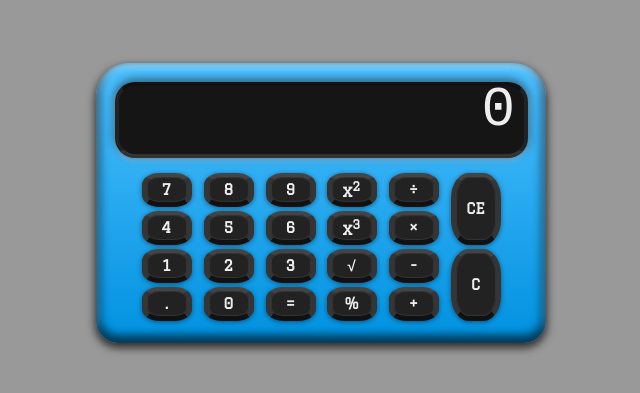
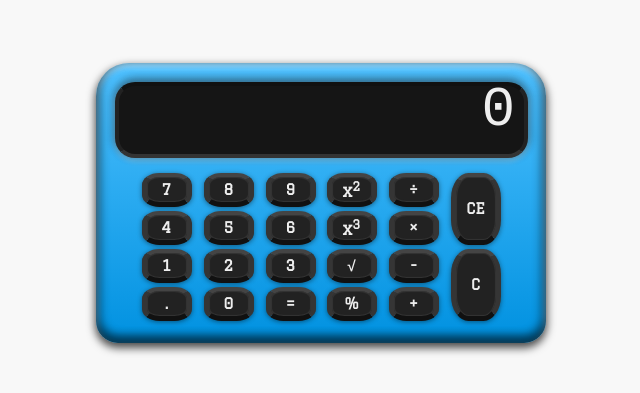
Before and after one commit to ZFudge/Calculator, a plain HTML site: page index.html in a window 1280 px wide. Shown: the part 197-590 px from the top of the page, without its empty margins (319-959 px from the left). Drawn offline with Linux system fonts and the light colour scheme.

Commit message:
lightened background

```diff
--- a/calc.css
+++ b/calc.css
@@ -2,8 +2,11 @@ body, html {
 	margin: 0;
 	padding: 0;
 	height: 100%;
+	-moz-user-select: none;
+	-webkit-user-select: none;
+	-ms-user-select: none;
 	user-select: none;
-	background-color: #999;
+	background-color: #F8F8F8;
 }
 
 #calc-container {
```
